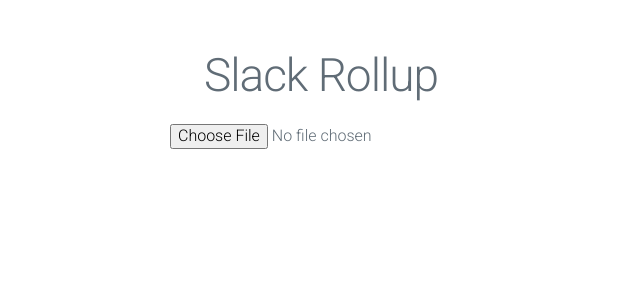
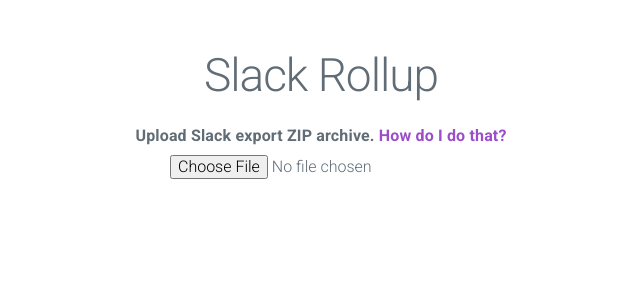
Before and after one commit to remoteindian/slack-rollup, a Svelte app: page / in a window 1280 px wide. Shown: the top 300 px of the page, without its empty margins (319-959 px from the left). Built offline with nearby package versions, Linux system fonts and the light colour scheme.

Commit message:
Add instructions

```diff
--- a/src/App.svelte
+++ b/src/App.svelte
@@ -127,6 +127,14 @@
     </div>
     <div class="row center">
       <div class="column">
+        <label for="slackDumpUpload">
+          Upload Slack export ZIP archive.
+          <a
+            target="__blank"
+            href="https://slack.com/intl/en-gb/help/articles/201658943-Export-your-workspace-data">
+            How do I do that?
+          </a>
+        </label>
         <input
           id="slackDumpUpload"
           type="file"
```
